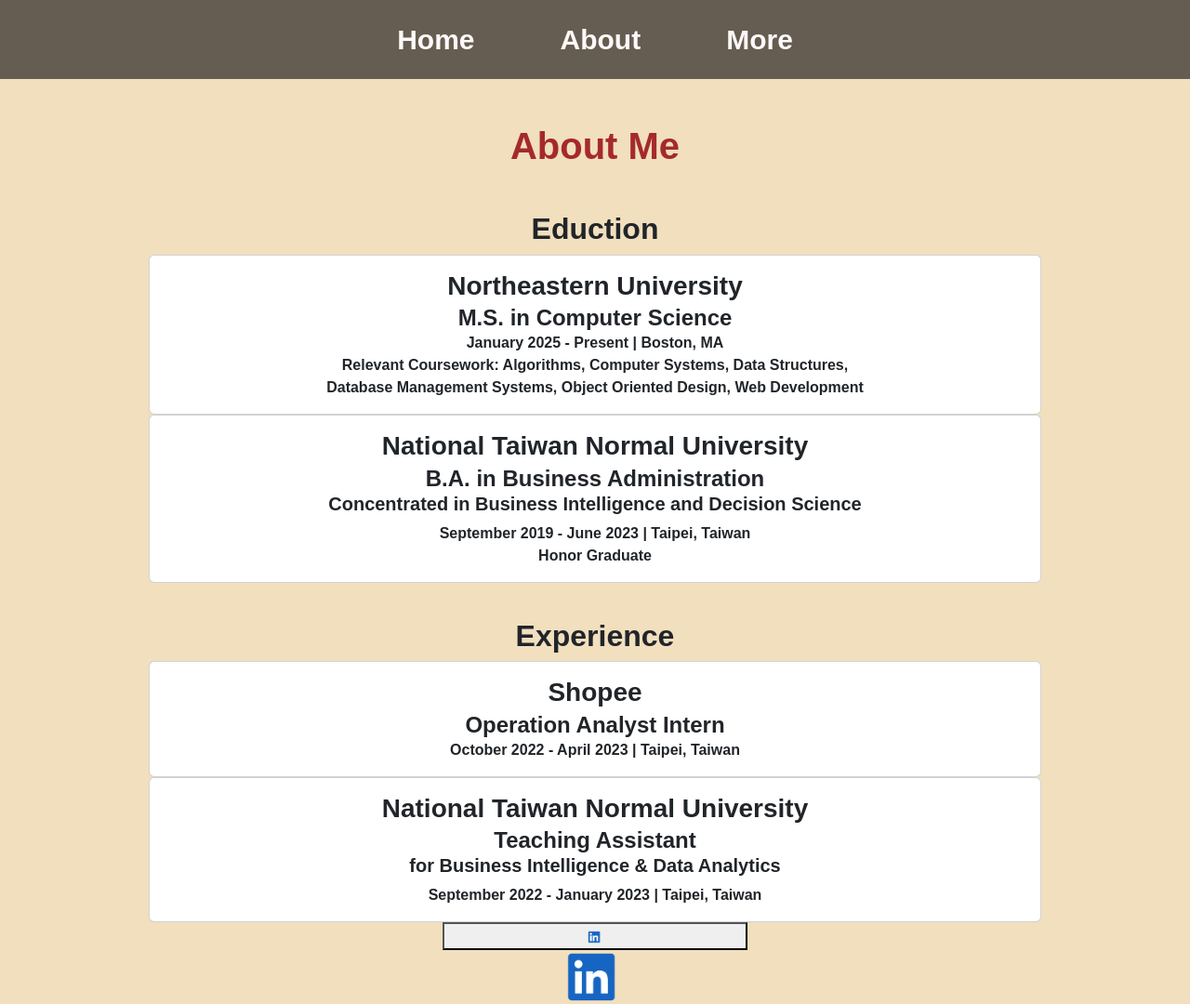
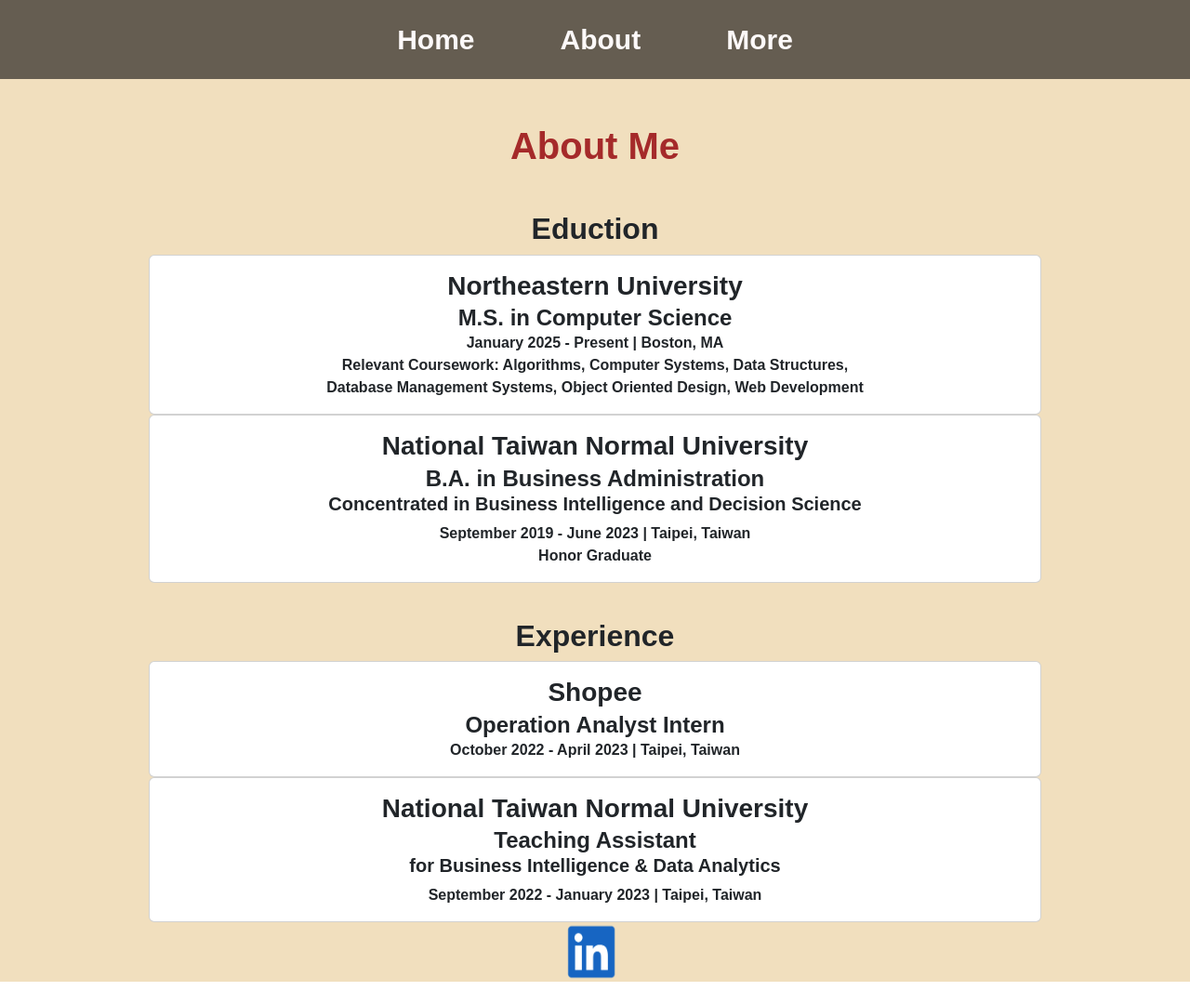
Before and after one commit to khadanj/CS5610-Project-1, a website: page about.html in a window 1280 px wide. Shown: the whole page at 93% size. After the commit the page ends 1056 px from the top, so only its background shows below. Drawn offline with nearby package versions, Linux system fonts and the light colour scheme.

Commit message:
Add files via upload

```diff
--- a/about.html
+++ b/about.html
@@ -82,10 +82,9 @@
           </p>
         </div>
       </div>
-      <button type="button">
+      <a href="http://www.linkedin.com/in/yi-peng-chiang-a4a0b4236" class="linkedin-link" target="_blank" aria-label="Linkedin profile">
         <img src="./images/linkedin.png" alt="Linkedin Link">
-      </button>
-      <img src="./images/linkedin.png" alt="Linkedin Link">
+      </a>
     </main>
   </body>
 </html>
--- a/css/styles.css
+++ b/css/styles.css
@@ -69,3 +69,13 @@ ul {
 .countdown-title {
   color: brown;
 }
+
+.linkedin-link{
+  display: inline-block;
+}
+
+.linkedin-link img{
+  width: 64px;
+  height: 64px;
+  display: block;
+}
```
